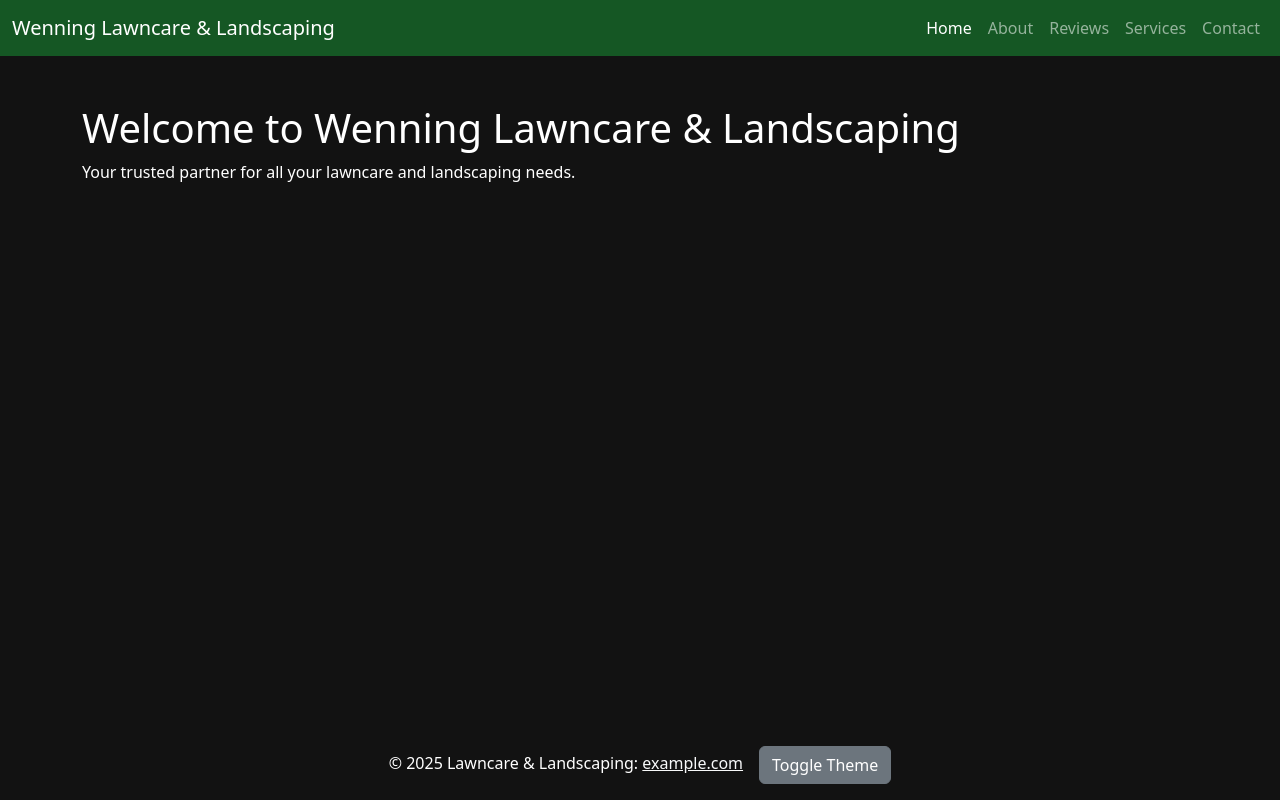
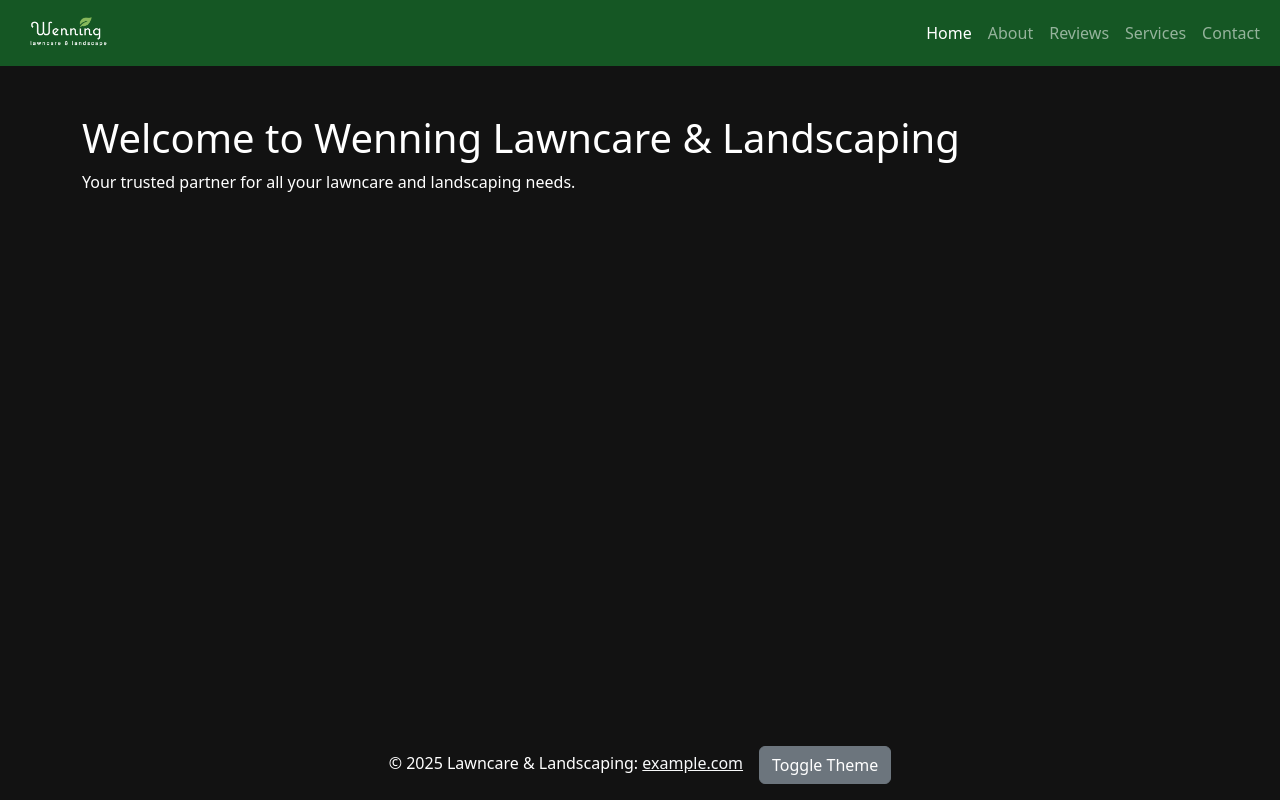
Before and after one commit to alexanderhunterking/wenning-lawncare, a Vue app: page / in a window 1280 px wide. Built offline with nearby package versions, Linux system fonts and the light colour scheme.

Commit message:
added the logo in

```diff
--- a/src/components/NavBar.vue
+++ b/src/components/NavBar.vue
@@ -1,8 +1,8 @@
 <template>
     <nav :class="['navbar', 'navbar-expand-lg', theme === 'dark-mode' ? 'navbar-dark bg-dark-green' : 'navbar-light bg-light-green']">
       <div class="container-fluid">
-        <a class="navbar-brand" href="#">Wenning Lawncare & Landscaping</a>
-        <button class="navbar-toggler" type="button" data-bs-toggle="collapse" data-bs-target="#navbarNav" aria-controls="navbarNav" aria-expanded="false" aria-label="Toggle navigation">
+        <a class="navbar-brand" href="#"><img :src="logoSrc" alt="Wenning Lawncare & Landscaping" class="navbar-logo"></a>
+        <button class="navbar-toggler" type="button" @click="toggleTheme" aria-controls="navbarNav" aria-expanded="false" aria-label="Toggle navigation">
           <span class="navbar-toggler-icon"></span>
         </button>
         <div class="collapse navbar-collapse" id="navbarNav">
@@ -29,12 +29,31 @@
 </template>
 
 <script>
+import darkLogo from '../assets/darkmodelogo.png';
+import lightLogo from '../assets/lightmodelogo.png';
+
 export default {
   name: 'NavBar',
   props: {
     theme: {
       type: String,
-        default: 'light-mode'
+      default: 'dark-mode'
+    }
+  },
+  data() {
+    return {
+      darkLogo,
+      lightLogo
+    };
+  },
+  computed: {
+    logoSrc() {
+      return this.theme === 'dark-mode' ? this.darkLogo : this.lightLogo;
+    }
+  },
+  methods: {
+    toggleTheme() {
+      this.$emit('toggle-theme');
     }
   }
 }
@@ -48,4 +67,8 @@
 .bg-dark-green {
   background-color: #155724;
 }
+.navbar-logo {
+  height: 40px;
+  width: auto;
+}
 </style>
```
Also changed, not shown: src/assets/darkmodelogo.png (added), src/assets/lightmodelogo.png (added). Lines whose indentation alone changed are shown as unchanged.
